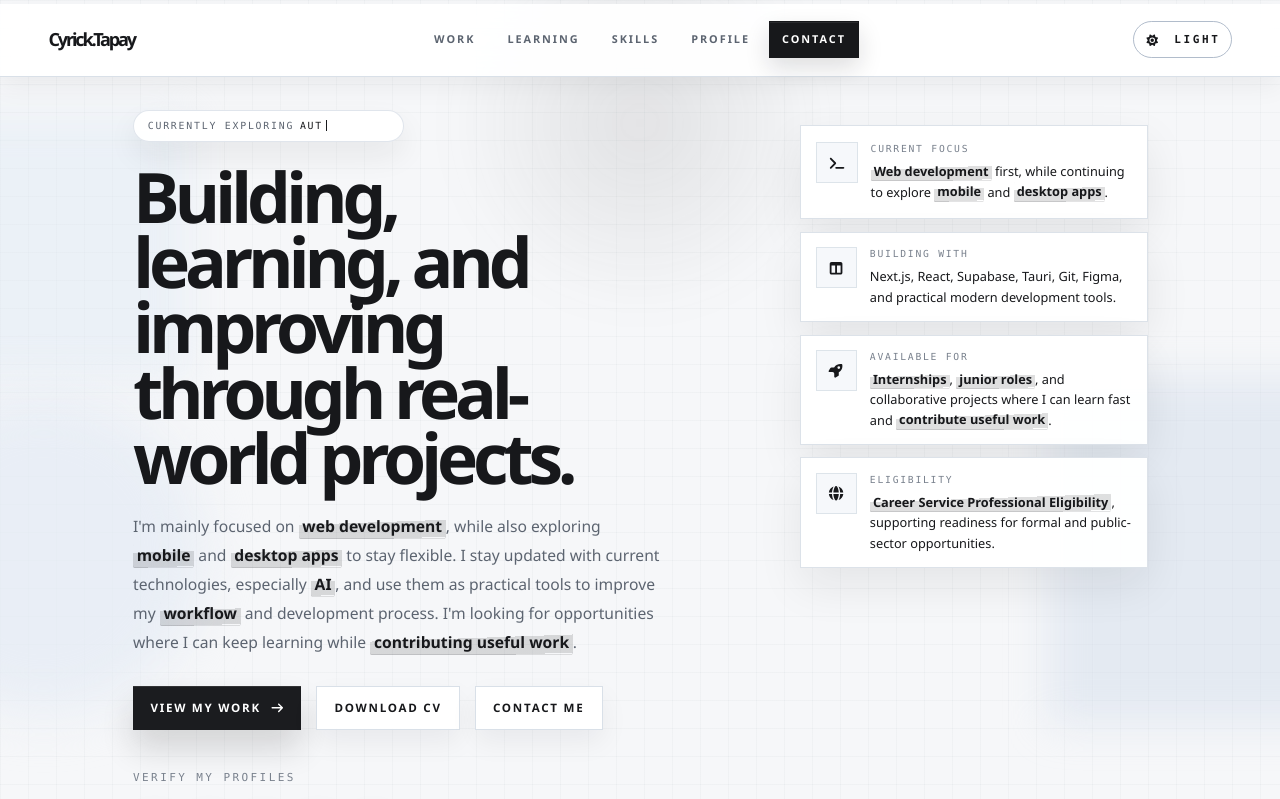
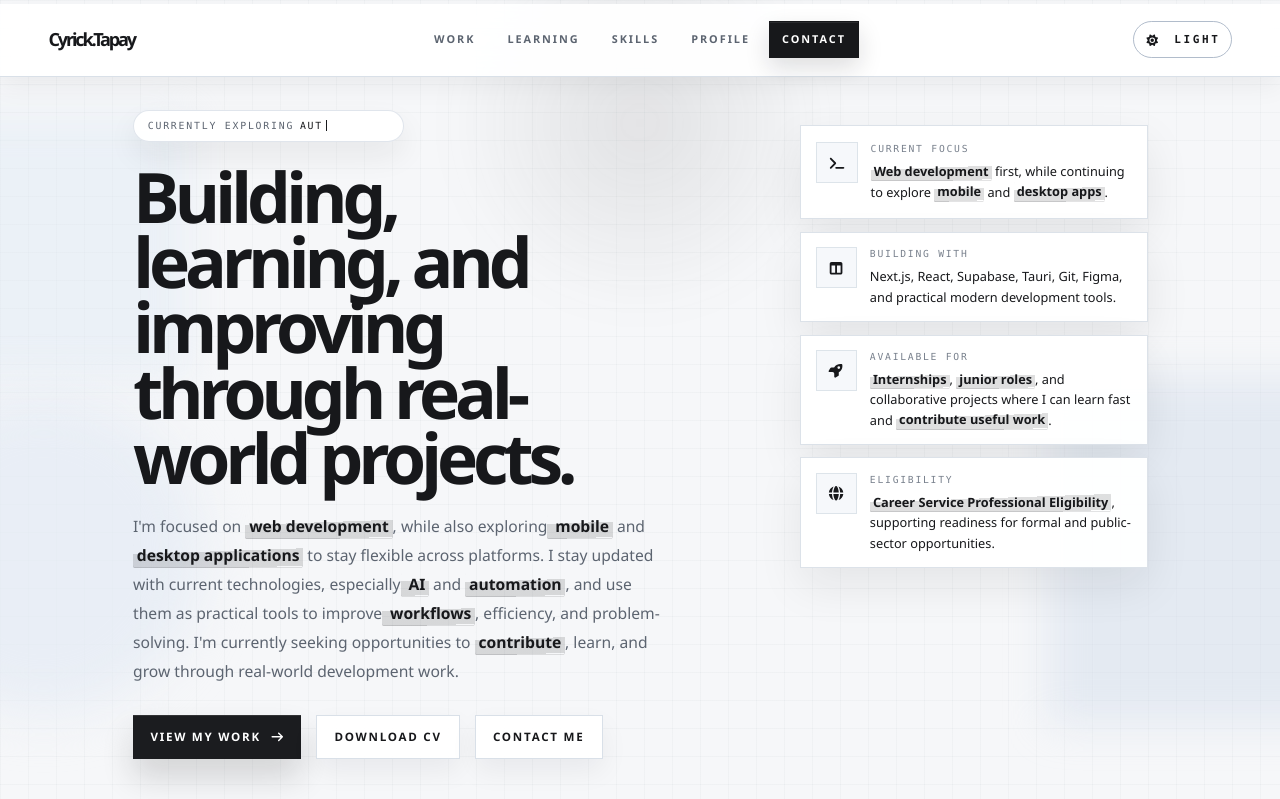
Before and after one commit to tapaycyrickkyle/cyri-portfolio, a Next.js app: page / in a window 1280 px wide. Shown: the top 799 px of the page. Built offline with nearby package versions, Linux system fonts and the light colour scheme.

Commit message:
update again

```diff
--- a/src/app/page.tsx
+++ b/src/app/page.tsx
@@ -68,12 +68,13 @@ export default async function Home() {
                 Building, learning, and improving through real-world projects.
               </h1>
               <p className="max-w-3xl text-[0.97rem] leading-7 text-muted sm:text-base md:text-[1rem] md:leading-8 lg:max-w-2xl lg:text-[1.02rem] xl:max-w-3xl xl:text-[1.08rem]">
-                I&apos;m mainly focused on <span className="scan-highlight-soft">web development</span>, while also
-                exploring <span className="scan-highlight-soft">mobile</span> and <span className="scan-highlight-soft">desktop apps</span> to stay flexible. I stay
-                updated with current technologies, especially <span className="scan-highlight-soft">AI</span>, and use them
-                as practical tools to improve my <span className="scan-highlight-soft">workflow</span> and development
-                process. I&apos;m looking for opportunities where I can keep
-                learning while <span className="scan-highlight-soft">contributing useful work</span>.
+                I&apos;m focused on <span className="scan-highlight-soft">web development</span>, while also exploring
+                <span className="scan-highlight-soft"> mobile</span> and <span className="scan-highlight-soft">desktop applications</span> to stay flexible across
+                platforms. I stay updated with current technologies, especially
+                <span className="scan-highlight-soft"> AI</span> and <span className="scan-highlight-soft">automation</span>, and use them as practical tools to improve
+                <span className="scan-highlight-soft"> workflows</span>, efficiency, and problem-solving. I&apos;m currently
+                seeking opportunities to <span className="scan-highlight-soft">contribute</span>, learn, and grow through
+                real-world development work.
               </p>
             </div>
 
```
